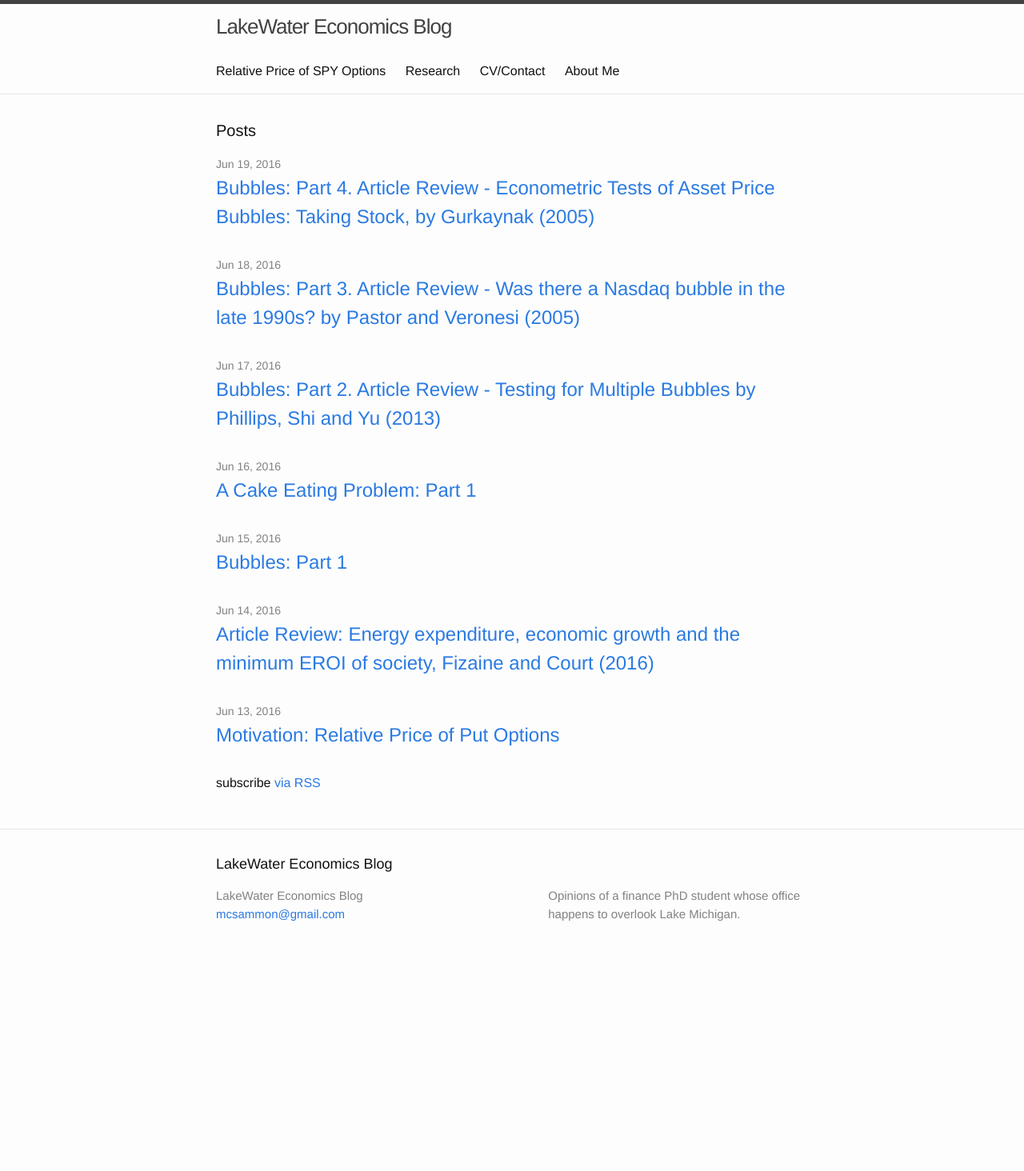
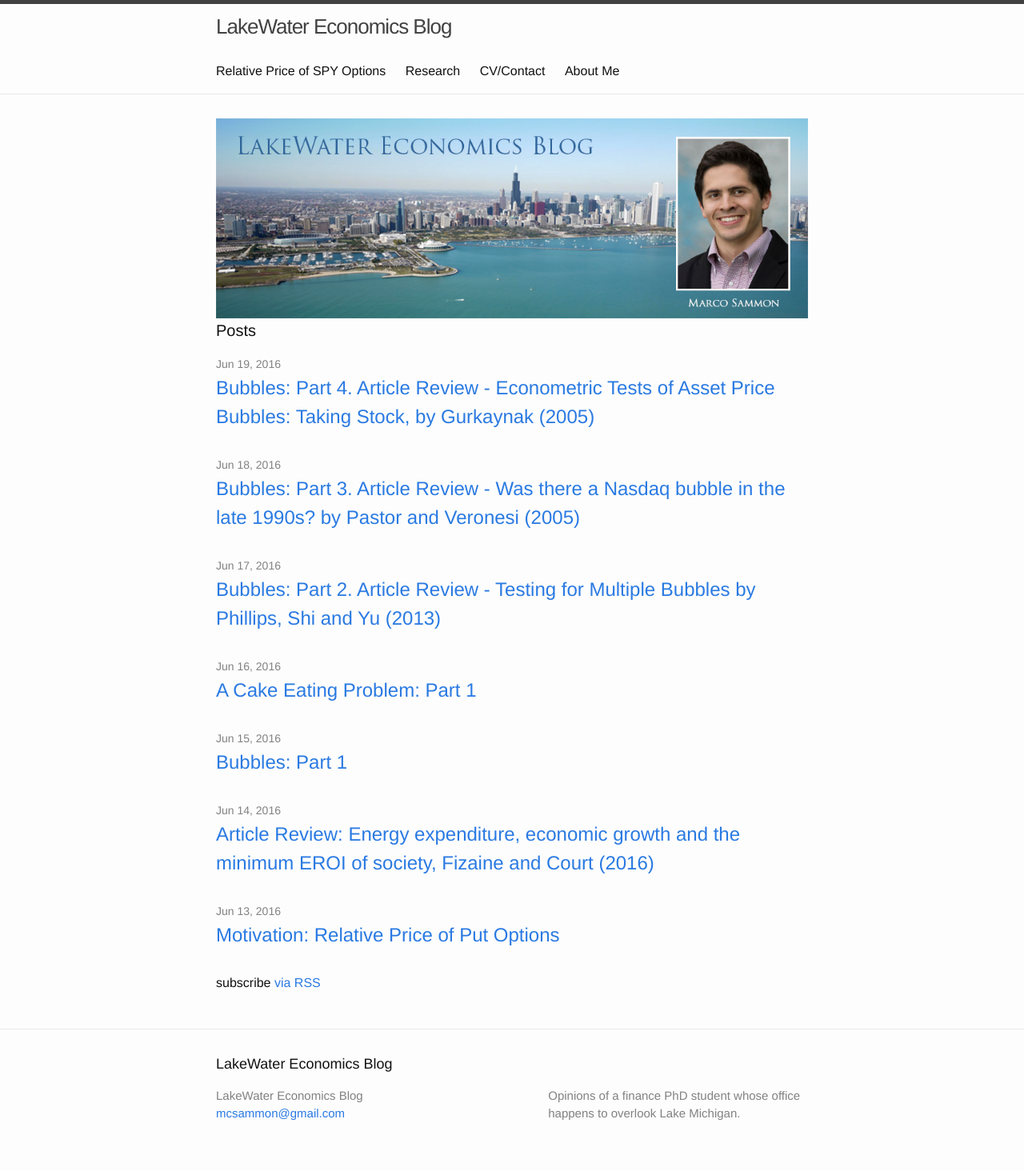
Before and after one commit to mcsammon/mcsammon.github.io, a Jekyll site: the page built from index.html, in a window 1280 px wide. Shown: the whole page at 80% size. Built offline with Jekyll 4.4.1, drawn with Linux system fonts in a browser that asks for light colours; before the commit the page ends 1214 px from its top, so only the background shows below that.

Commit message:
added banner

```diff
--- a/index.html
+++ b/index.html
@@ -1,6 +1,9 @@
 ---
 layout: default
 ---
+<section role="banner">
+  <img src="/images/banner.jpg" />
+</section>
 
 <div class="home">
 
```
Also changed, not shown: images/banner.jpg (added).
